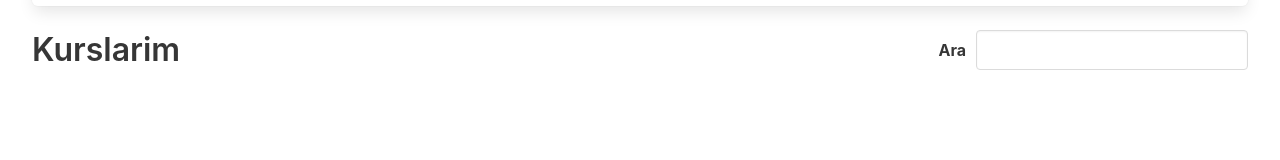
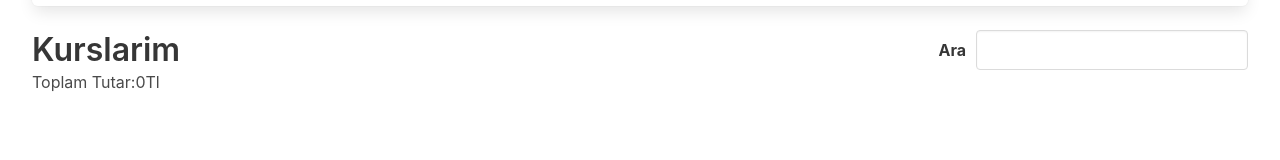
Before and after one commit to MinayeAliyeva/Course-Redux, a React (Create React App) app in the folder kurs/: page / in a window 1280 px wide. Shown: the part 131-291 px from the top of the page. Built offline with nearby package versions, Linux system fonts and the light colour scheme.

Commit message:
total price added

```diff
--- a/kurs/src/App.js
+++ b/kurs/src/App.js
@@ -10,7 +10,7 @@ function App() {
       <CourseForm />
       <CourseSearch />
       <CourseList />
-      {/* <CourseValue /> */}
+      <CourseValue />
     </div>
   );
 }
--- a/kurs/src/Components/CourseForm.jsx
+++ b/kurs/src/Components/CourseForm.jsx
@@ -12,17 +12,12 @@ const CourseForm = () => {
   const course = useSelector((state) => {
     return state.courses.updateData;
   });
-
-
   const [state, setState] = useState(initialState);
   const dispatch = useDispatch();
   //
   const handleChaneInput = (e) => {
     const { name, value } = e.target;
-    setState((prevState) => ({
-      ...prevState,
-      [name]: value,
-    }));
+    setState((prevState) => ({ ...prevState, [name]: !isNaN(value) ? +value : value }));
   };
   //
   useEffect(() => {
--- a/kurs/src/Components/CourseList.jsx
+++ b/kurs/src/Components/CourseList.jsx
@@ -3,27 +3,30 @@ import { useDispatch, useSelector } from "react-redux";
 import { deleteCourse, updateData } from "../store/slices/CourseSlice";
 const CourseList = () => {
   const dispatch = useDispatch();
-  const { courses } = useSelector((state) => {
-    // console.log(state);
-    const filteredCourses = state.courses.data.filter((course) => {
-     return  course.name
-        .toLowerCase()
-        .includes(state.courses.searchTerm.toLowerCase());
-    });
+  // const { courses } = useSelector((state) => {
+  //   const filteredCourses = state.courses.data.filter((course) => {
+  //     return course.name
+  //       .toLowerCase()
+  //       .includes(state.courses.searchTerm.toLowerCase());
+  //   });
+  //   return {
+  //     courses: filteredCourses,
+  //   };
+  // });
+  const { courses } = useSelector(({ courses: { data, searchTerm } }) => {
+    const filteredCourses = data.filter((course) =>
+      course.name.toLowerCase().includes(searchTerm.toLowerCase())
+    );
     return {
       courses: filteredCourses,
     };
-    return state.courses.data;
   });
-
-  // console.log(courses);
-  // console.log(courses);
   const renderedCourses = courses.map((course) => {
     return (
       <div className="panel" key={course.id}>
         <h1>{course.name}</h1>
         <p>{course.description}</p>
-        <p>{course.const}</p>
+        <p>{course.cost}</p>
         <button
           onClick={() => dispatch(deleteCourse(course.id))}
           className="button is-danger"
--- a/kurs/src/Components/CourseValue.jsx
+++ b/kurs/src/Components/CourseValue.jsx
@@ -1,9 +1,19 @@
-import React from 'react'
+import React from "react";
+import { useSelector } from "react-redux";
 
 const CourseValue = () => {
-  return (
-    <div>CourseValue</div>
-  )
-}
+  const totalCost = useSelector(({ courses: { data, searchTerm } }) => {
+    const filteredCourses = data.filter((course) =>
+      course.name.toLowerCase().includes(searchTerm.toLowerCase())
+    );
+    let cost = 0;
+    for (let course of filteredCourses) {
+      cost += course.cost;
+    }
+    return cost;
+  });
 
-export default CourseValue
+  return <div>Toplam Tutar:{totalCost}Tl</div>;
+};
+
+export default CourseValue;
```
